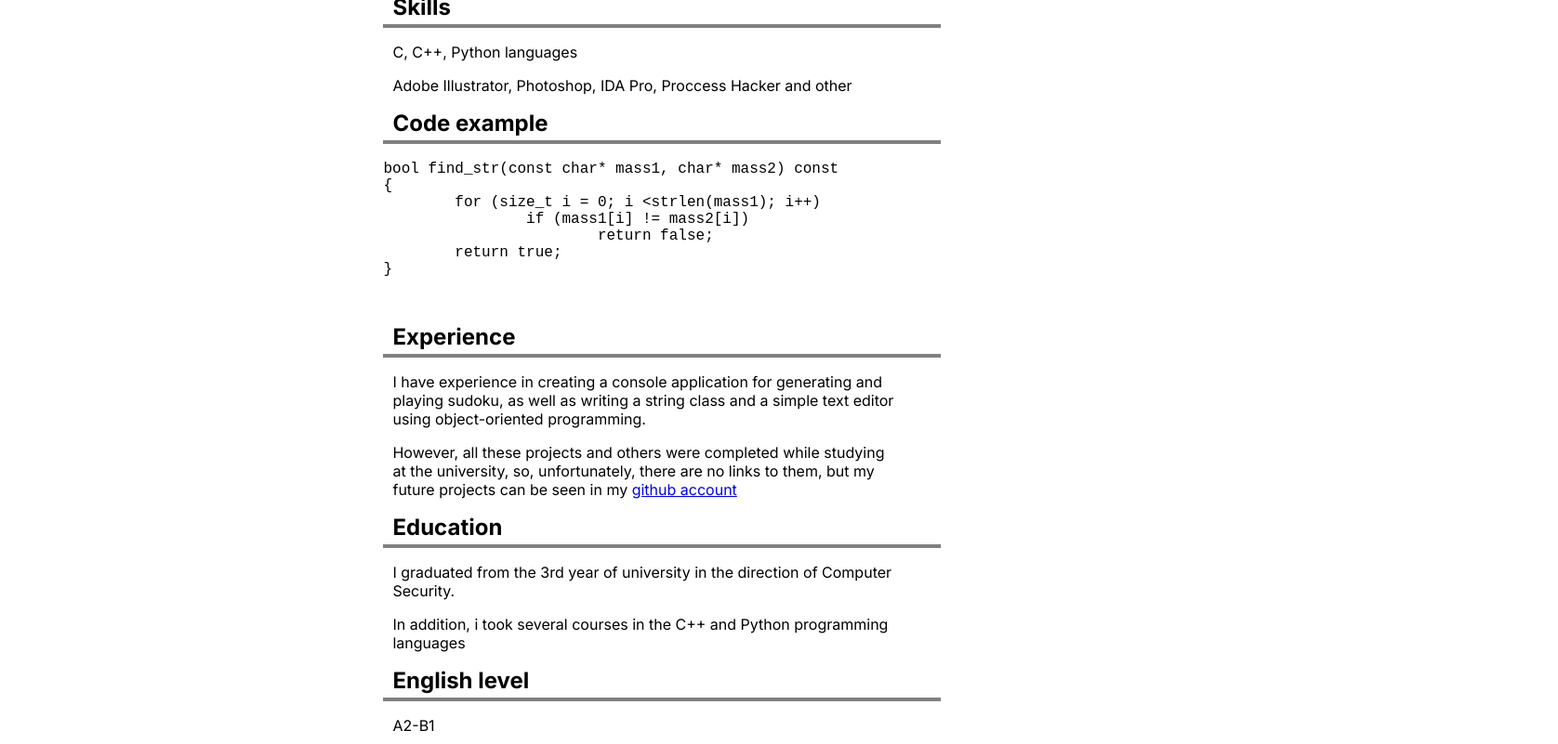
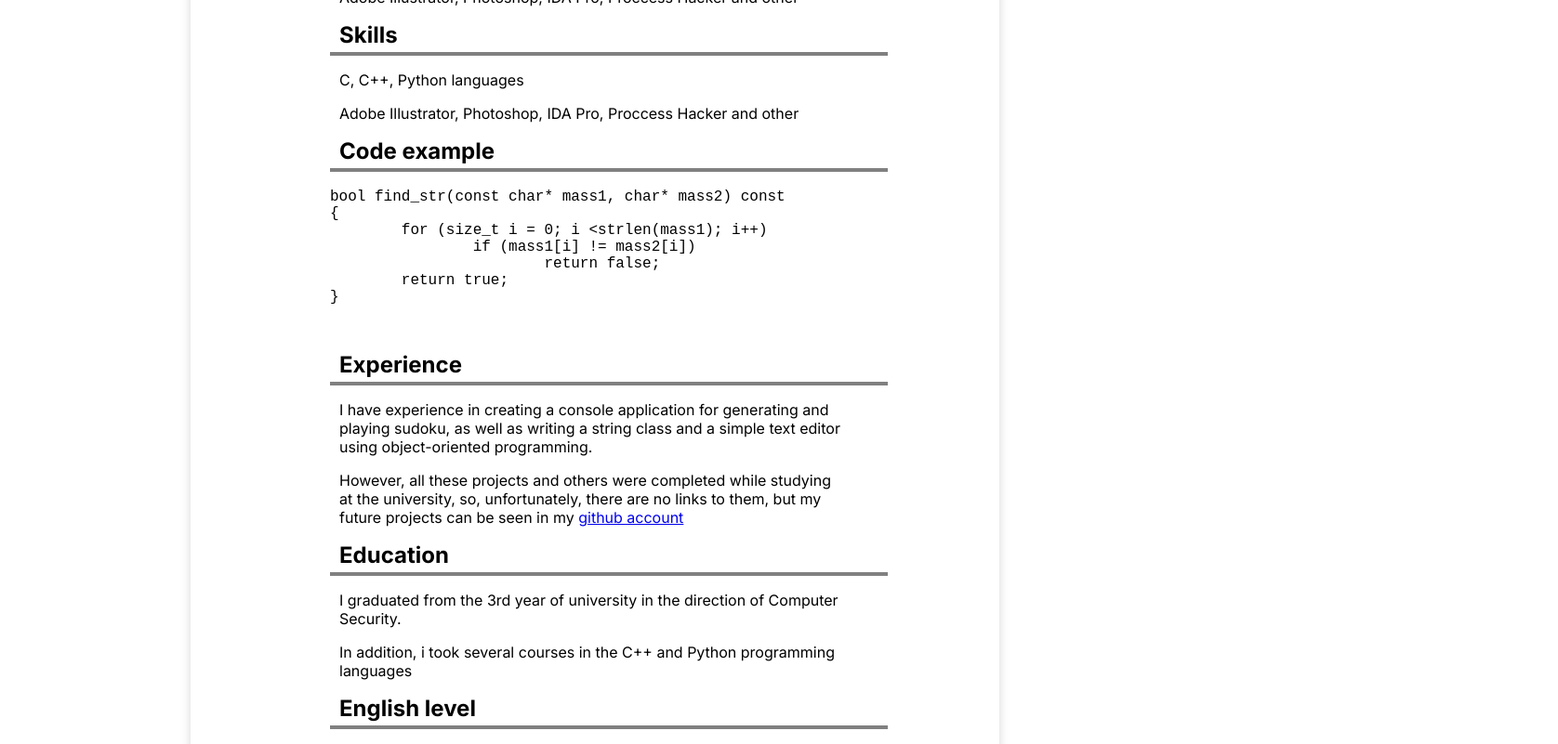
Before and after one commit to hekin43/rsschool-cv1, a plain HTML site: page index.html in a window 1280 px wide. Shown: the part 810-1611 px from the top of the page at 93% size, 1676 px wide, since content can reach past the window. Drawn offline with Linux system fonts and the light colour scheme; grey boxes are pictures that could not be loaded.

Commit message:
fix: make the layout valid and add a block that is centered on the page

```diff
--- a/style.css
+++ b/style.css
@@ -7,7 +7,7 @@
 }
 .nav>li{
 	padding: 5px;
-	margin: 0 15px;
+	margin: 10px 15px;
 }
 .img1{
 	display: block;
@@ -26,71 +26,74 @@
 	font-size: 16px;
 	font-weight: 400;
 }
+.main_box{
+	width: 870px;
+	height: 1690px;
+	border-radius: 11px;
+	box-shadow: 0px 2px 11px 0px rgba(0, 0, 0, 0.17);
+	position: relative;
+    margin: auto;
+    top: 10px;
+}
 .contacts{
-/*	display: block;*/
+	max-width: 550px;
 	position: relative;
-	left: 32%;
-	top: 30%;
-/*	text-align: center;*/
+	left: 150px;
 	font-family: 'Inter';
 }
 .about_me{
 	max-width: 550px;
 	position: relative;
-	left: 32%;
-	top: 30%;
-/*	text-align: center;*/
+	left: 150px;
 	font-family: 'Inter';
 }
 .skills{
-
 	max-width: 550px;
 	position: relative;
-	left: 32%;
-/*	text-align: center;*/
+	left: 150px;
 	font-family: 'Inter';
 }
 .code_example{
-	display: block;
-/*	max-width: 550px;*/
+	max-width: 550px;
 	position: relative;
-	left: 32%;
-	top: 30%;
-/*	text-align: center;*/
+	left: 150px;
 	font-family: 'Inter';
 }
+.pre{
+	max-width: 550px;
+	position: relative;
+/*	left: 150px;*/
+	font-family: 'Inter';
+}
+
 .experience{
 	max-width: 550px;
 	position: relative;
-	left: 32%;
-	top: 30%;
-/*	text-align: center;*/
+	left: 150px;
 	font-family: 'Inter';
 }
 .education{
 	max-width: 550px;
 	position: relative;
-	left: 32%;
-	top: 30%;
-/*	text-align: center;*/
+	left: 150px;
 	font-family: 'Inter';
 }
 .english{
 	max-width: 550px;
 	position: relative;
-	left: 32%;
-	top: 30%;
-/*	text-align: center;*/
+	left: 150px;
 	font-family: 'Inter';
 }
 .foot{
 	font-family: 'Inter';
+	position: relative;
+	left: 30px;
 }
 .box{
+	position: relative;
 	display: flex;
 	justify-content: right;
-/*	margin: 0px;
-	text-align: center;*/
+	margin: 0px;
 }
 .box>a{
 	margin: 0 30px ;
```
